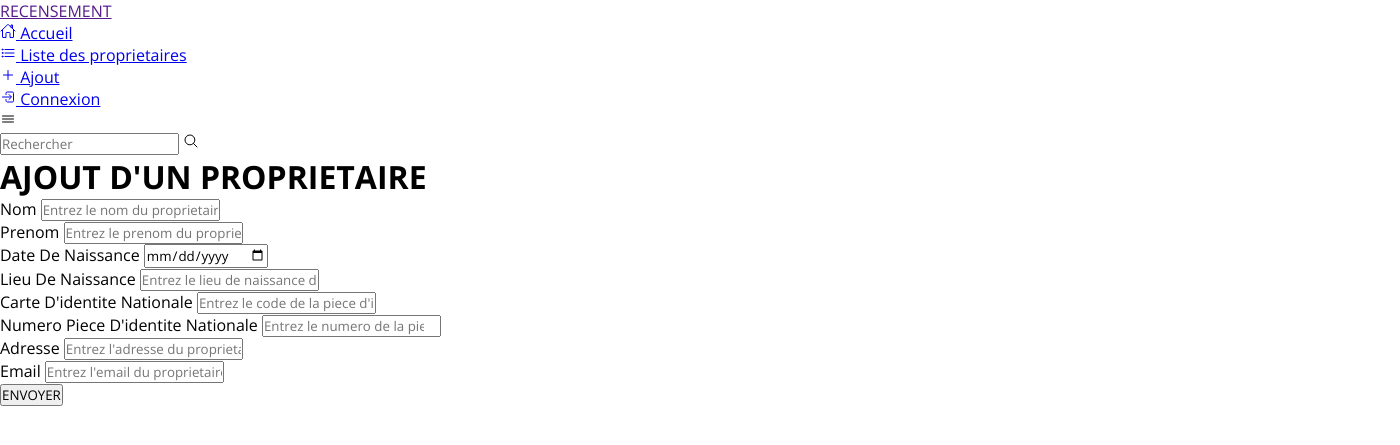
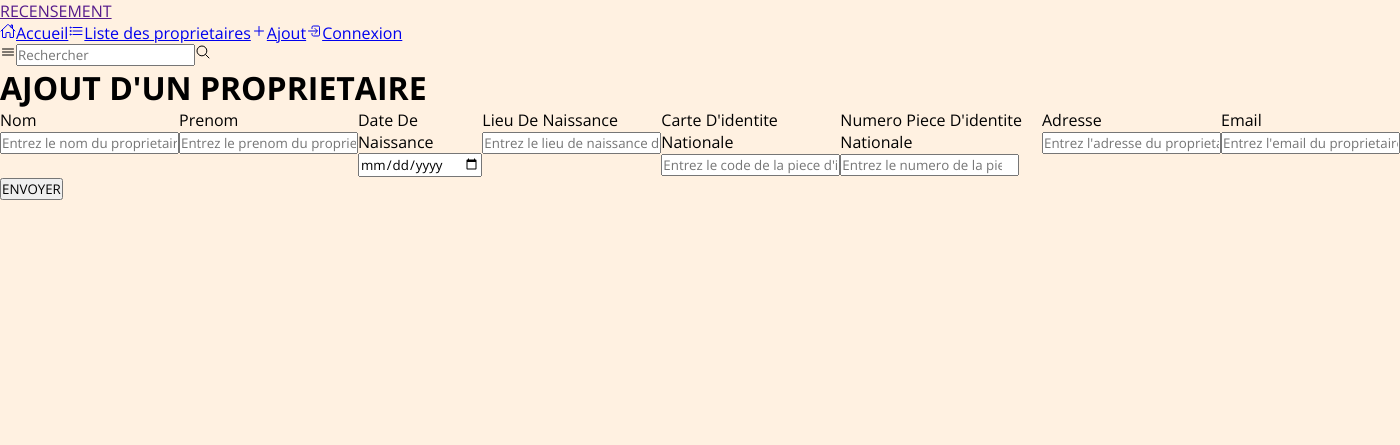
Before and after one commit to Yasral/Gestion_Proprietaires_Doctrine, a PHP site: the page made by src/view/Proprietaire/add.php in a window 1400 px wide. Shown: the top 445 px of the page. Run offline with PHP 8.4, Linux system fonts and the light colour scheme; the template is opened without the code that fills it, so the values that code supplies are empty; some libraries are stand-ins or nearby versions.

Commit message:
Regroupement de tous les items qui utiliseront la propriete display flex

```diff
--- a/assets/css/style.css
+++ b/assets/css/style.css
@@ -35,3 +35,12 @@
     --scarletRed: #900D09;
     --currantRed: #680C07;
 }
+
+body{
+    background-color: var(--peach);
+}
+
+/* Flex territory */
+.navigation ul, .navigation ul li, .navigation ul li a, .topbar, .toogle, .search label, .card, .crud-buttons, .slots-content, .content-table, .content-table thead, .content-table tbody, .content-table tr, .user-details, .category, .category label, .detail-table tr{
+    display: flex;
+}
```
